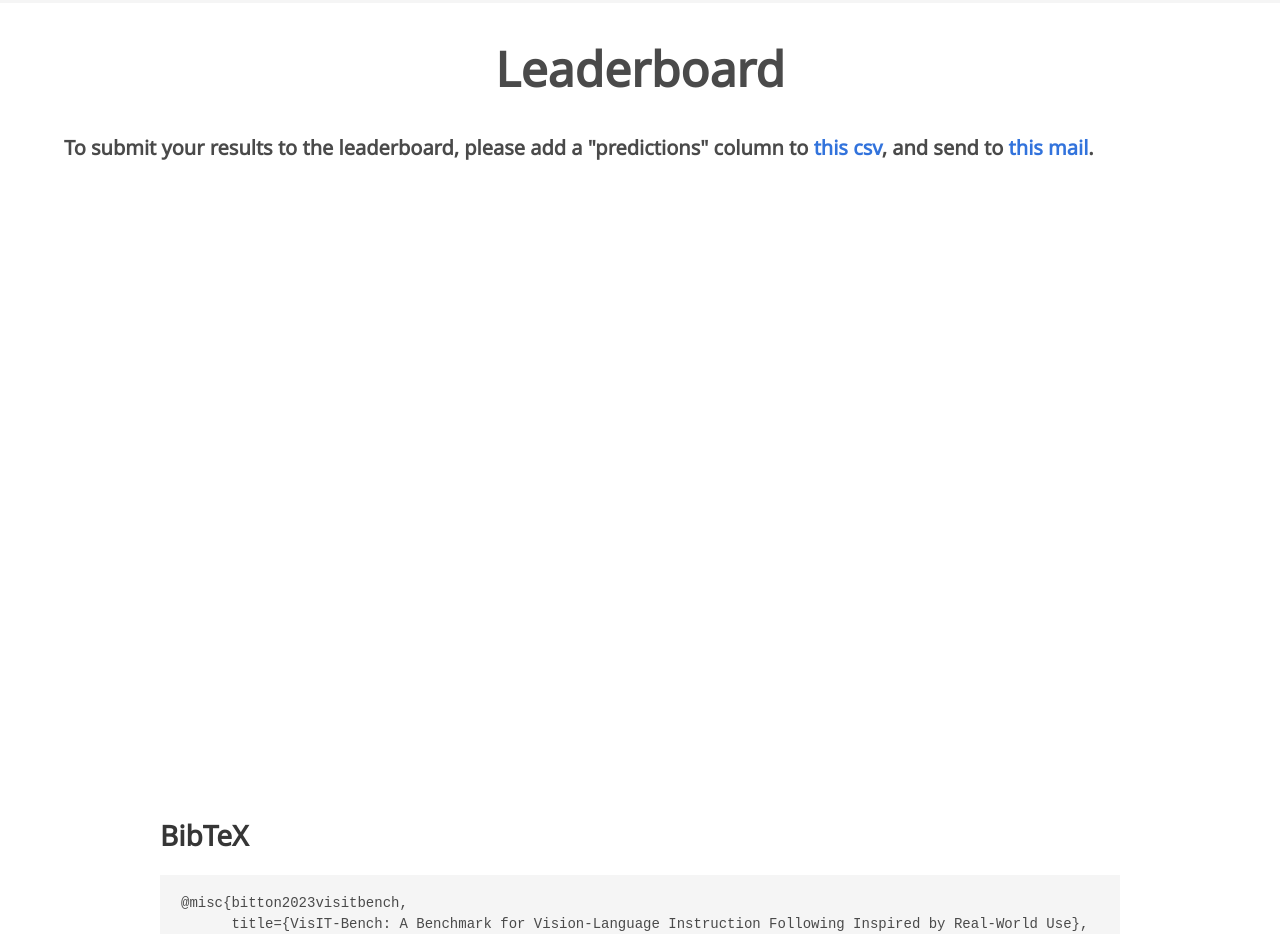
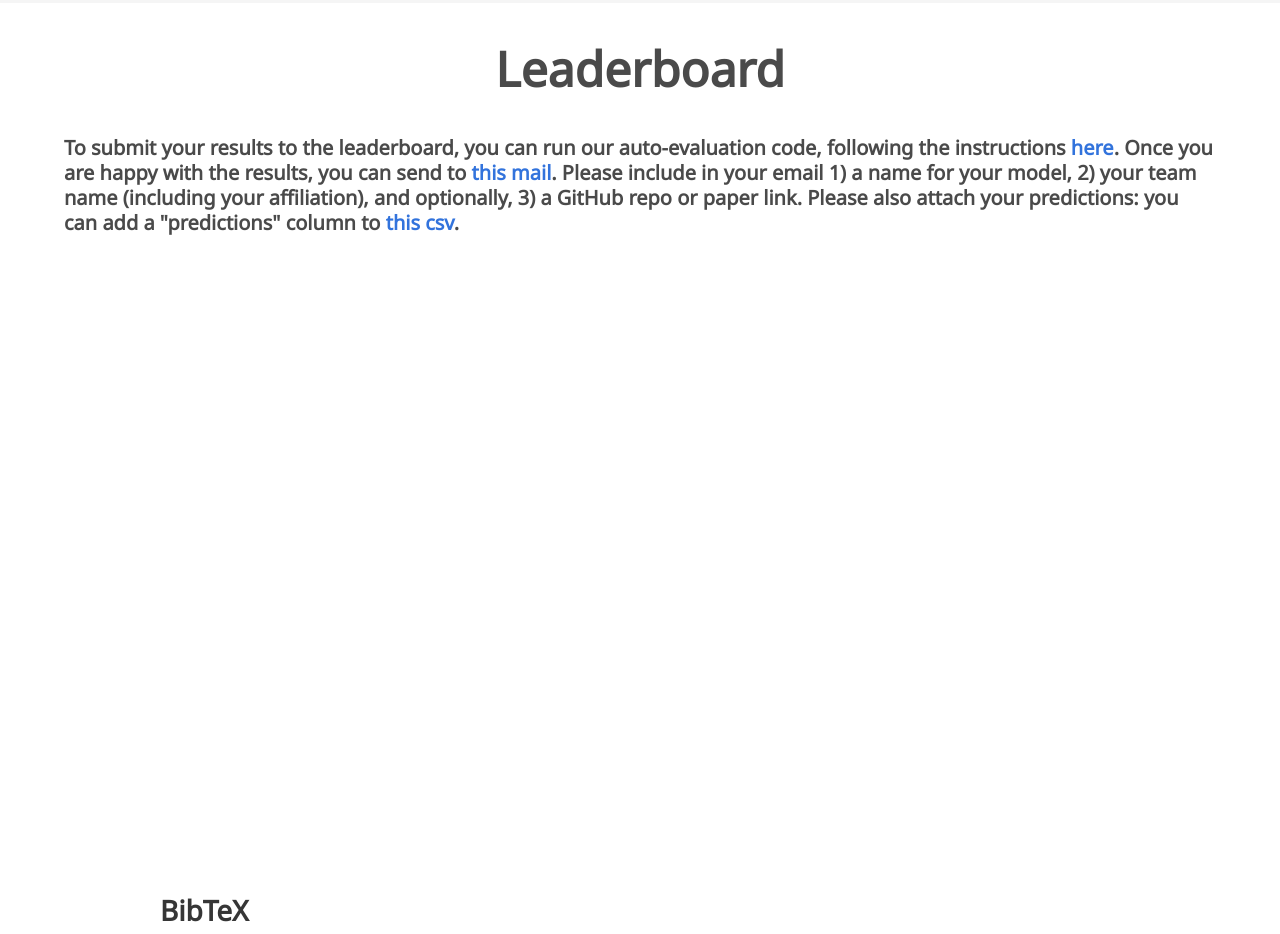
Before and after one commit to visit-bench/visit-bench.github.io, a plain HTML site: page index.html in a window 1280 px wide. Shown: the part 3640-4574 px from the top of the page. Drawn offline with nearby package versions, Linux system fonts and the light colour scheme; some icons are missing; a web font is replaced by a local one.

Commit message:
added instructions

```diff
--- a/index.html
+++ b/index.html
@@ -409,8 +409,11 @@
             Leaderboard
         </h3>
         <h3 class="subtitle is-size-5-tablet has-text-weight-bold">
-            To submit your results to the leaderboard, please add a "predictions" column to <a href="https://huggingface.co/datasets/mlfoundations/VisIT-Bench/blob/main/visit_bench_single_image.csv">this csv</a>, and send to <a href="mailto:yonatanbitton1@gmail.com">this mail</a>.
-        </h3>
+<!--             To submit your results to the leaderboard, please add a "predictions" column to <a href="https://huggingface.co/datasets/mlfoundations/VisIT-Bench/blob/main/visit_bench_single_image.csv">this csv</a>, and send to <a href="mailto:yonatanbitton1@gmail.com">this mail</a>.
+ -->
+ To submit your results to the leaderboard, you can run our auto-evaluation code, following the instructions <a href="https://github.com/Hritikbansal/visit_bench_sandbox">here</a>. Once you are happy with the results, you can send to <a href="mailto:yonatanbitton1@gmail.com">this mail</a>.
+Please include in your email 1) a name for your model, 2) your team name (including your affiliation), and optionally, 3) a GitHub repo or paper link. Please also attach your predictions: you can add a "predictions" column to <a href="https://huggingface.co/datasets/mlfoundations/VisIT-Bench/blob/main/visit_bench_single_image.csv">this csv</a>.
+</h3>
       <div class="columns is-centered has-text-centered">
           <div class="publication-video">
             <!-- <gradio-app src="https://mkshing-jp-llm-leaderboard.hf.space"></gradio-app> -->
```
